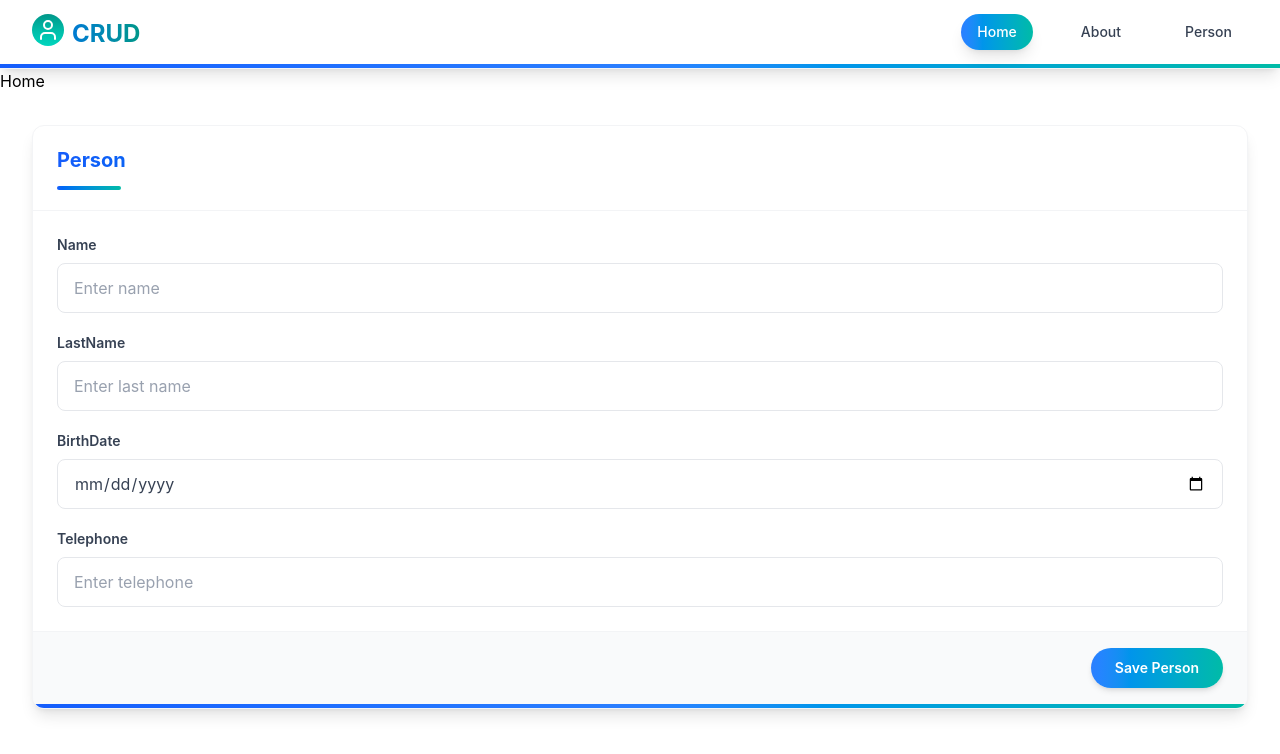
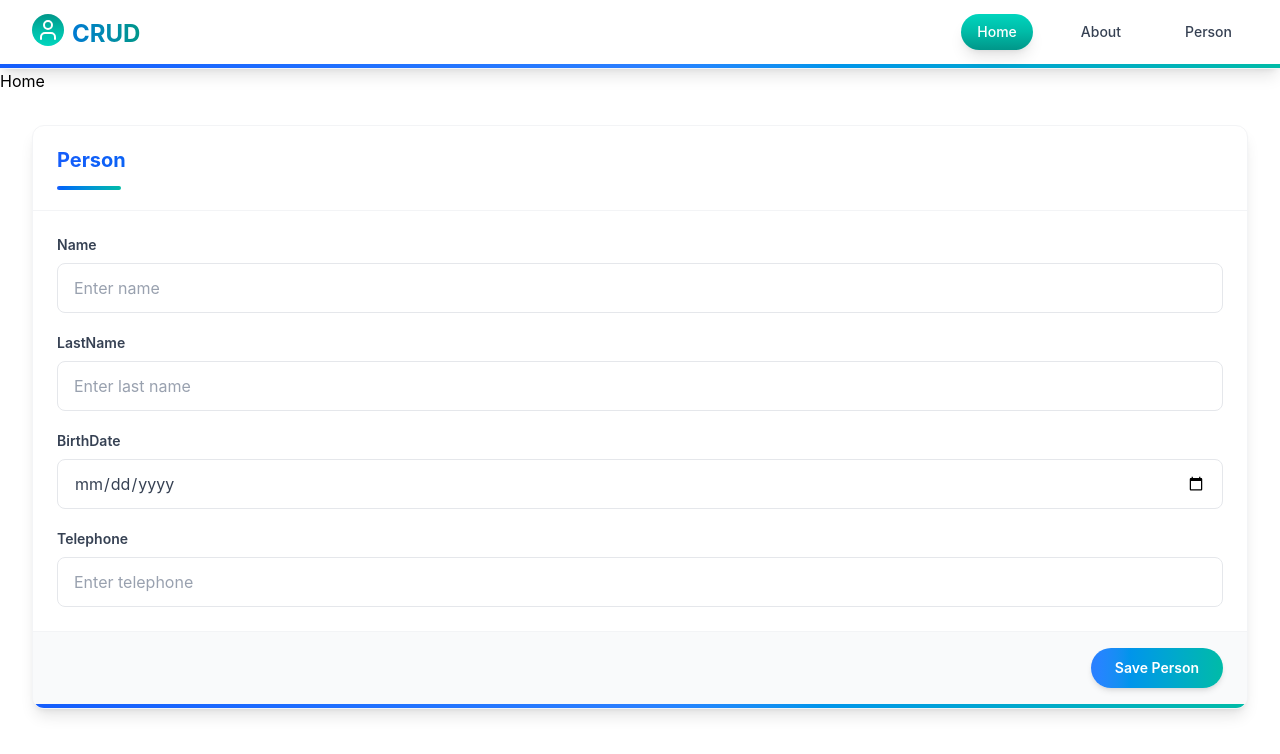
Before and after one commit to patri-es/OrganizeApp, a React (Vite) app in the folder client/: page / in a window 1280 px wide. Shown: the top 754 px of the page. Built offline with nearby package versions, Linux system fonts and the light colour scheme.

Commit message:
toquecillo de color para los links activos

```diff
--- a/client/src/components/Navbar.jsx
+++ b/client/src/components/Navbar.jsx
@@ -31,7 +31,7 @@ const Navbar = () => {
                                 to='/'
 
                                 className={({ isActive }) => `px-4 py-2 rounded-full text-sm font-medium transition-all duration-300 transform hover:scale-105 ${isActive
-                                    ? 'bg-gradient-to-r from-blue-500 to-teal-500 text-white shadow-lg'
+                                    ? 'bg-gradient-to-t from-teal-600 via-teal-500 to-teal-400 text-white shadow-lg'
                                     : 'text-gray-700 hover:text-blue-600 hover:bg-blue-50'
                                     }`}
                             >
@@ -42,7 +42,7 @@ const Navbar = () => {
                                 to='/about'
 
                                 className={({ isActive }) => `px-4 py-2 rounded-full text-sm font-medium transition-all duration-300 transform hover:scale-105 ${isActive
-                                    ? 'bg-gradient-to-r from-blue-500 to-teal-500 text-white shadow-lg'
+                                    ? 'bg-gradient-to-t from-teal-600 via-teal-500 to-teal-400 text-white shadow-lg'
                                     : 'text-gray-700 hover:text-blue-600 hover:bg-blue-50'
                                     }`}
                             >
@@ -53,7 +53,7 @@ const Navbar = () => {
                                 to='/person'
 
                                 className={({ isActive }) => `px-4 py-2 rounded-full text-sm font-medium transition-all duration-300 transform hover:scale-105 ${isActive
-                                    ? 'bg-gradient-to-r from-blue-500 to-teal-500 text-white shadow-lg'
+                                    ? 'bg-gradient-to-t from-teal-600 via-teal-500 to-teal-400 text-white shadow-lg'
                                     : 'text-gray-700 hover:text-blue-600 hover:bg-blue-50'
                                     }`}
                             >
```
